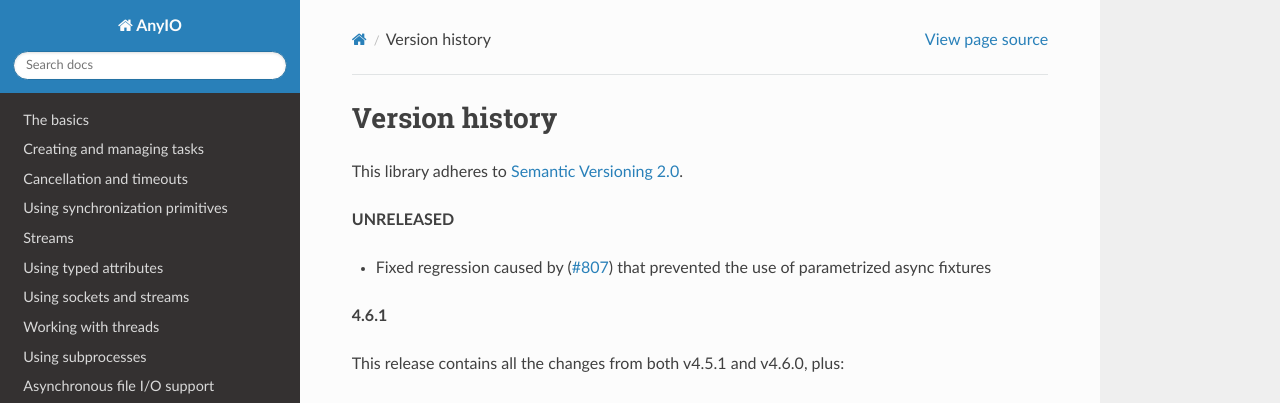
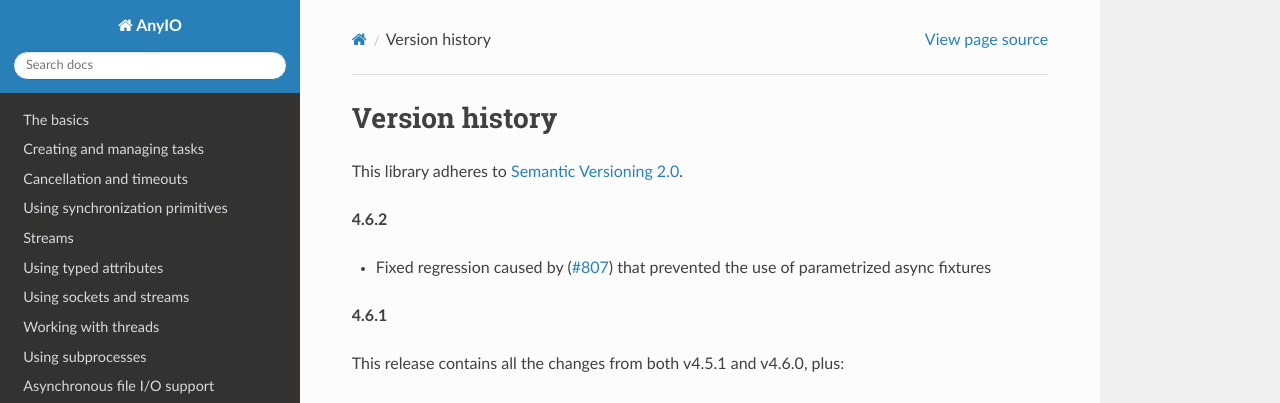
Before and after one commit to agronholm/anyio, a Sphinx documentation site: the page built from docs/versionhistory.rst, in a window 1280 px wide and 900 px high. Shown: the top 403 px of the window. Built offline with Sphinx 7.4.7 and the Read the Docs theme 3.1.0, drawn with Linux system fonts in a browser that asks for light colours; the version number could not be read and is left out.

Commit message:
Bumped up the version

```diff
--- a/docs/versionhistory.rst
+++ b/docs/versionhistory.rst
@@ -3,7 +3,7 @@ Version history
 
 This library adheres to `Semantic Versioning 2.0 <http://semver.org/>`_.
 
-**UNRELEASED**
+**4.6.2**
 
 - Fixed regression caused by (`#807 <https://github.com/agronholm/anyio/pull/807>`_)
   that prevented the use of parametrized async fixtures
```
